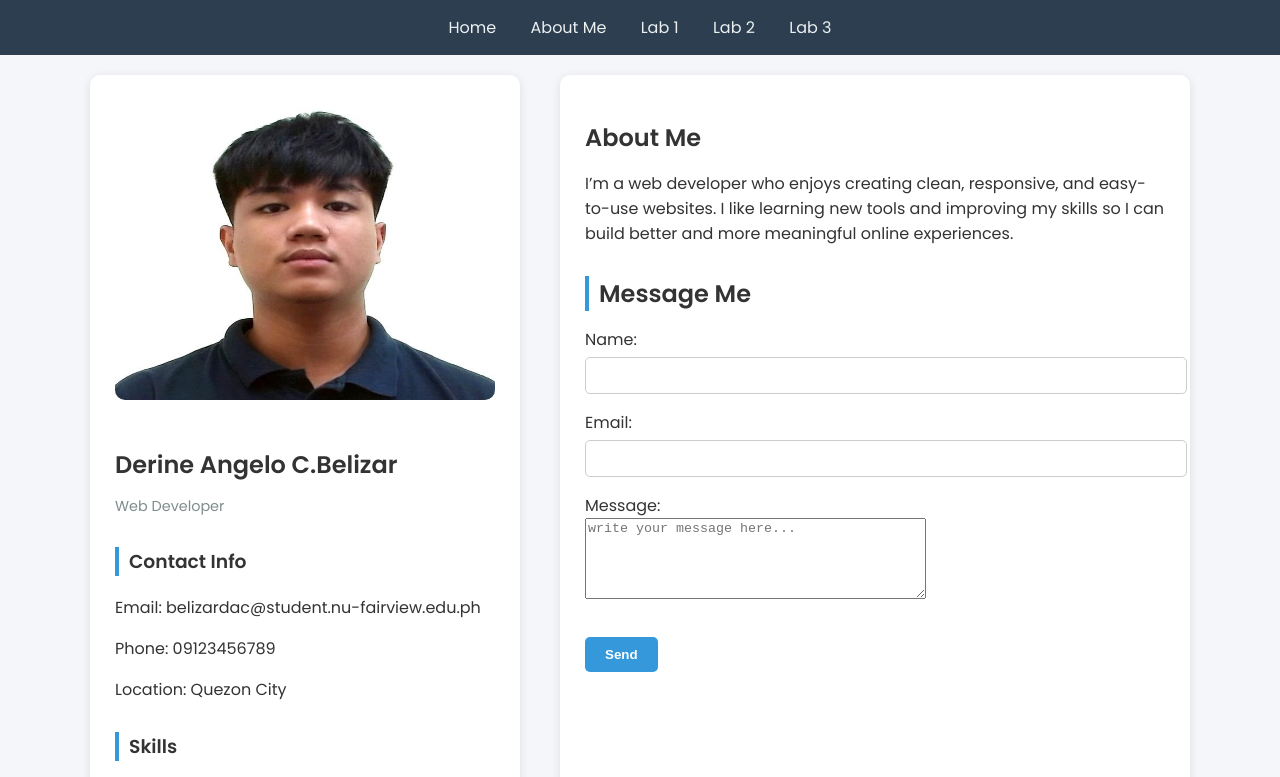
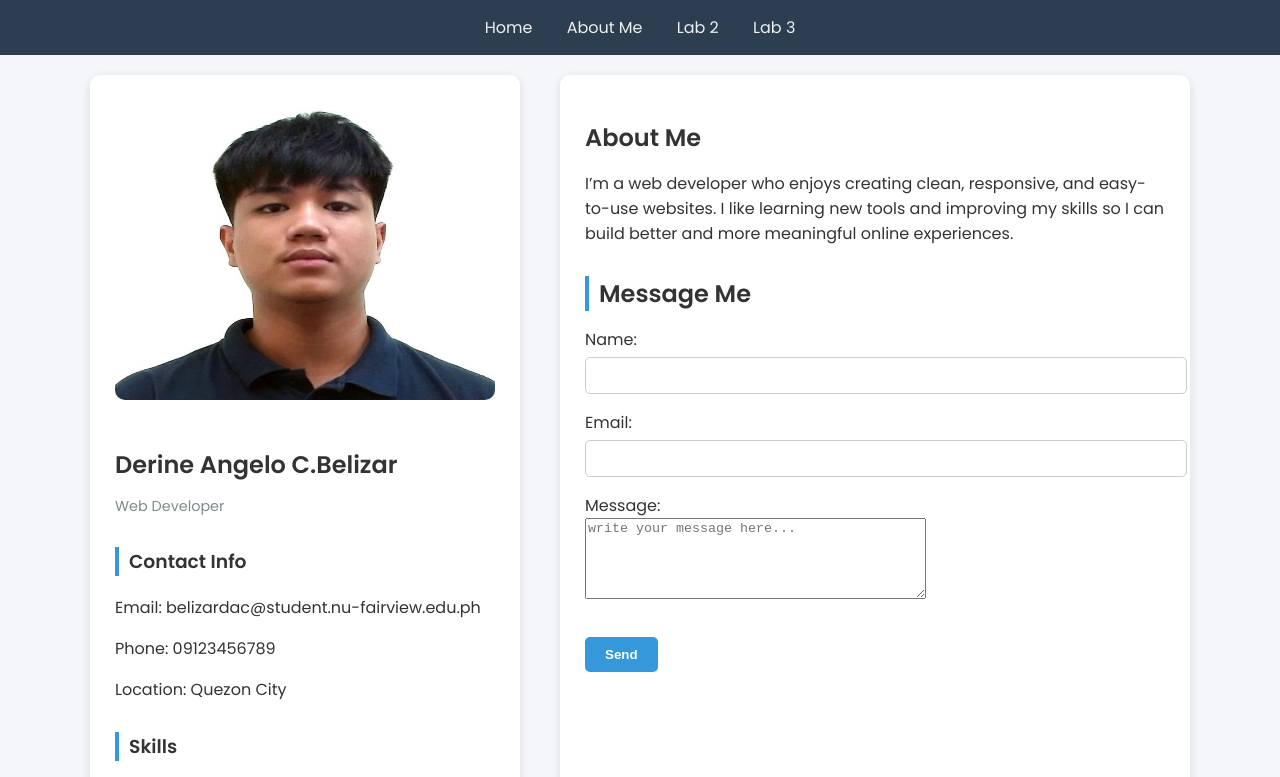
Before and after one commit to derbelizar/MyPortfolio_Belizar, a plain HTML site: page index.html in a window 1280 px wide. Shown: the top 777 px of the page. Drawn offline with Linux system fonts and the light colour scheme.

Commit message:
Update index.html

```diff
--- a/index.html
+++ b/index.html
@@ -119,7 +119,6 @@ footer {
 <nav>
   <a href="index.html#home">Home</a>
   <a href="index.html#about">About Me</a>
-  <a href="index.html">Lab 1</a>
   <a href="belizar_lab2.html">Lab 2</a>
   <a href="belizar_lab3.html">Lab 3</a>
 </nav>
```
